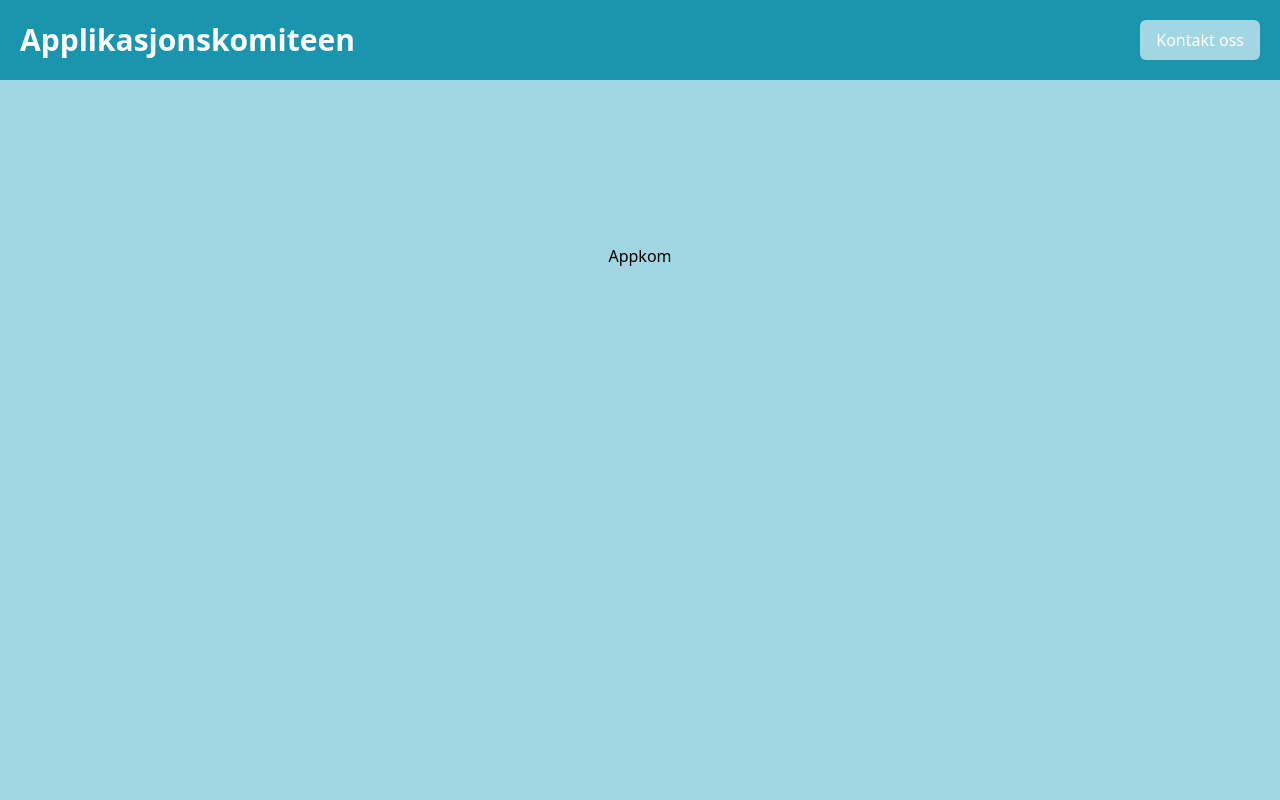
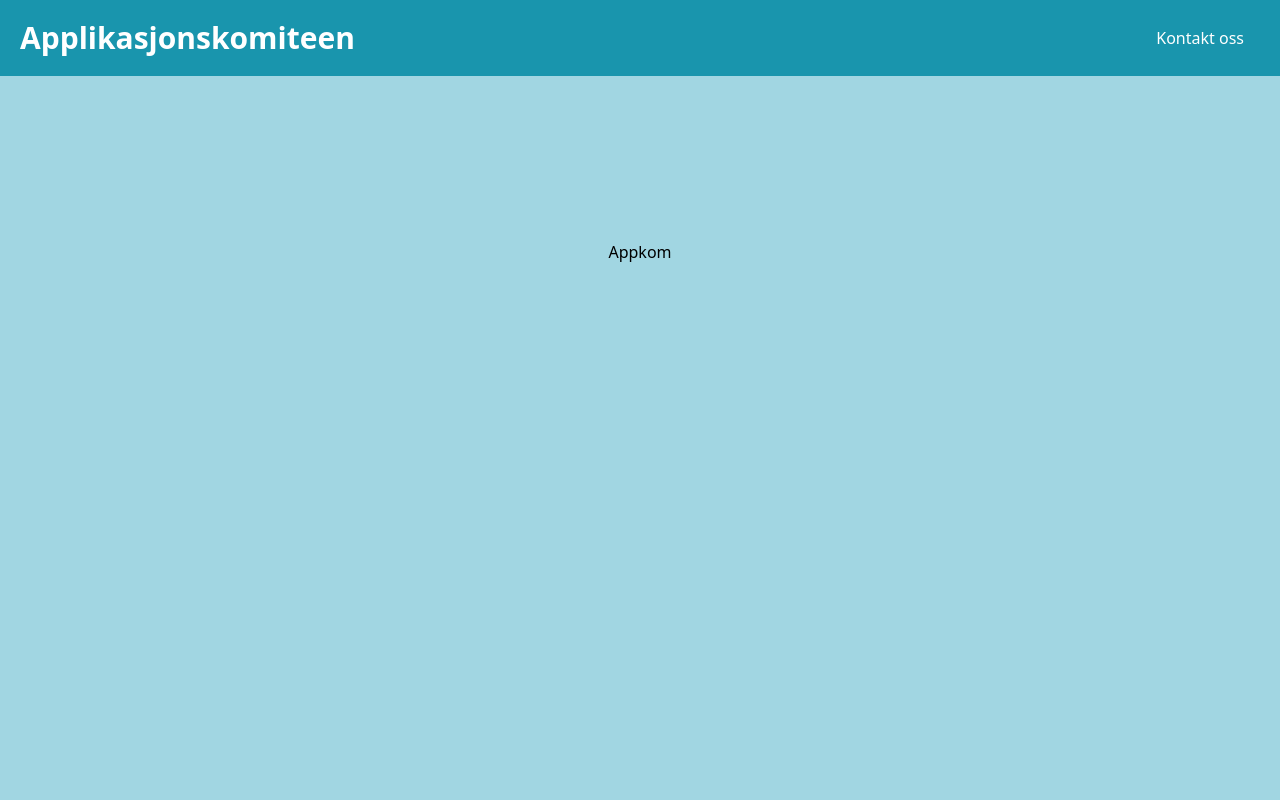
Before and after one commit to appKom/home, a Next.js app: page / in a window 1280 px wide. Shown: the top 800 px of the page. Built offline with nearby package versions, Linux system fonts and the light colour scheme.

Commit message:
update Navbar

```diff
--- a/components/Button.tsx
+++ b/components/Button.tsx
@@ -1,4 +1,6 @@
 "use client";
+
+import Link from "next/link";
 
 interface Props {
   title: string;
@@ -19,9 +21,9 @@ export const Button = ({ title, onClick, color, href }: Props) => {
   }
   if (href) {
     return (
-      <a className={`${buttonStyle}`} href={href}>
+      <Link className={`${buttonStyle}`} href={href}>
         {title}
-      </a>
+      </Link>
     );
   }
 };
--- a/components/Navbar.tsx
+++ b/components/Navbar.tsx
@@ -1,10 +1,24 @@
+import { GiHamburgerMenu } from "react-icons/gi";
 import { Button } from "./Button";
 
 export default function Navbar() {
   return (
-    <nav className="flex items-center justify-between flex-wrap px-5 py-5 bg-tealBlue text-white">
-      <h1 className="font-semibold text-3xl">Applikasjonskomiteen</h1>
-      <Button title="Kontakt oss" href="/kontakt" color="lightBlue" />
-    </nav>
+    <div className="bg-tealBlue w-full text-white">
+      <div className="w-full flex justify-center">
+        <nav className="flex items-center justify-between flex-wrap px-5 py-5 bg-tealBlue w-full max-w-[1920px]">
+          <h1 className="font-semibold text-lg sm:text-lg md:text-xl lg:text-2xl xl:text-3xl">
+            <span className="block sm:hidden">Appkom</span>
+            <span className="hidden sm:block">Applikasjonskomiteen</span>
+          </h1>
+
+          <div className="hidden sm:block">
+            <Button title="Kontakt oss" href="/kontakt" color="onlineOrange" />
+          </div>
+          <div className="block sm:hidden">
+            <GiHamburgerMenu className="text-white" size={24} />
+          </div>
+        </nav>
+      </div>
+    </div>
   );
 }
--- a/tailwind.config.ts
+++ b/tailwind.config.ts
@@ -13,7 +13,6 @@ const config: Config = {
         foreground: "var(--foreground)",
         tealBlue: "#1995AD",
         lightBlue: "#A1D6E2",
-        lightGray: "#F1F1F2",
         onlineOrange: "#F9B759",
       },
     },
```
